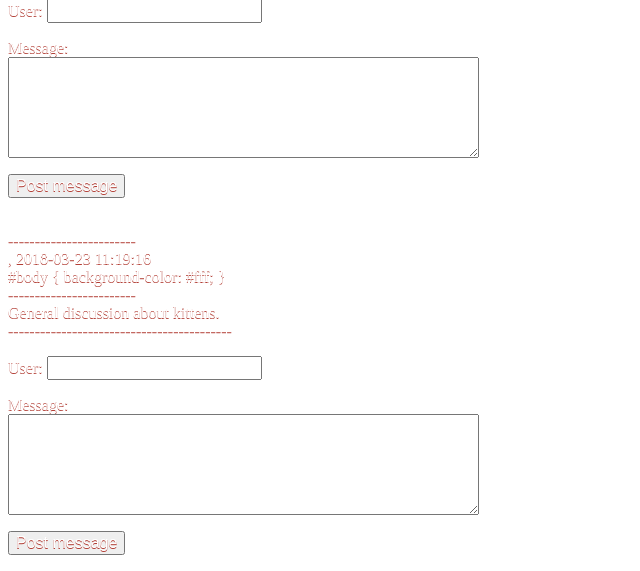
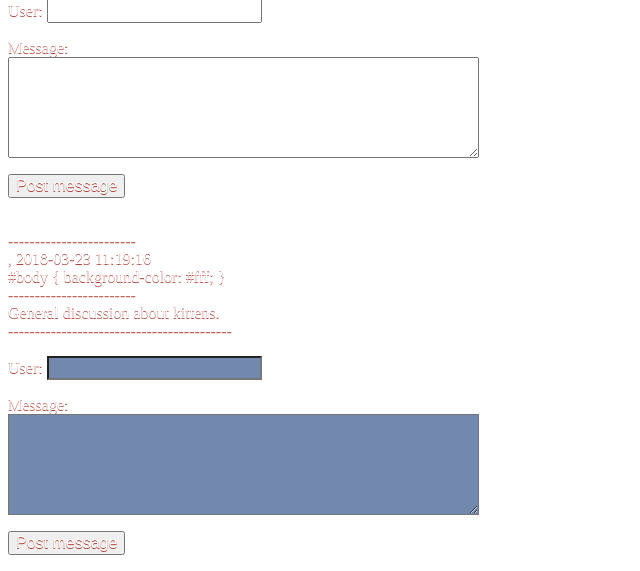
Before and after one commit to DuskM/project3, a PHP site: page /pages/form.php in a window 1280 px wide. Shown: the part 1048-1619 px from the top of the page, without its empty margins (0-640 px from the left). Run offline with PHP 8.4, Linux system fonts and the light colour scheme; data comes from the database, SQL or seed files in the repository.

Commit message:
Update text box
text box color veranderd zodat hij bij het forum past en de letters zichtbaar zijn

```diff
--- a/pages/form.php
+++ b/pages/form.php
@@ -23,7 +23,7 @@ if (isset($_GET['message'])) {
     <link rel="stylesheet" type="text/css" href="../stylesheets/style.css">
     <link rel="stylesheet" type="text/css" href="../stylesheets/style_buttons.css">
     <link rel="stylesheet" type="text/css" href="../stylesheets/style_important.css">
-    <title>PHP and MySql</title>
+    <title>Kittens Forum</title>
 </head>
 
 <body>
@@ -47,12 +47,12 @@ General discussion about kittens.<br>
 <form method="get" action="form.php">
     <p>User:
         <label for="gebruiker"></label>
-        <input type="text" name="gebruiker" id="gebruiker" />
+        <input type="text" style="background-color: rgba(20, 58, 119, 0.6)" name="gebruiker" id="gebruiker" />
         <br />
     </p>
     <p>Message: <br />
         <label for="message"></label>
-        <textarea name="message" id="message" cols="45" rows="5"></textarea>
+        <textarea name="message" style="background-color: rgba(20, 58, 119, 0.6)" id="message" cols="45" rows="5"></textarea>
     </p>
     <p>
         <input type="submit" name="submit" id="submit" value="Post message" />
```
